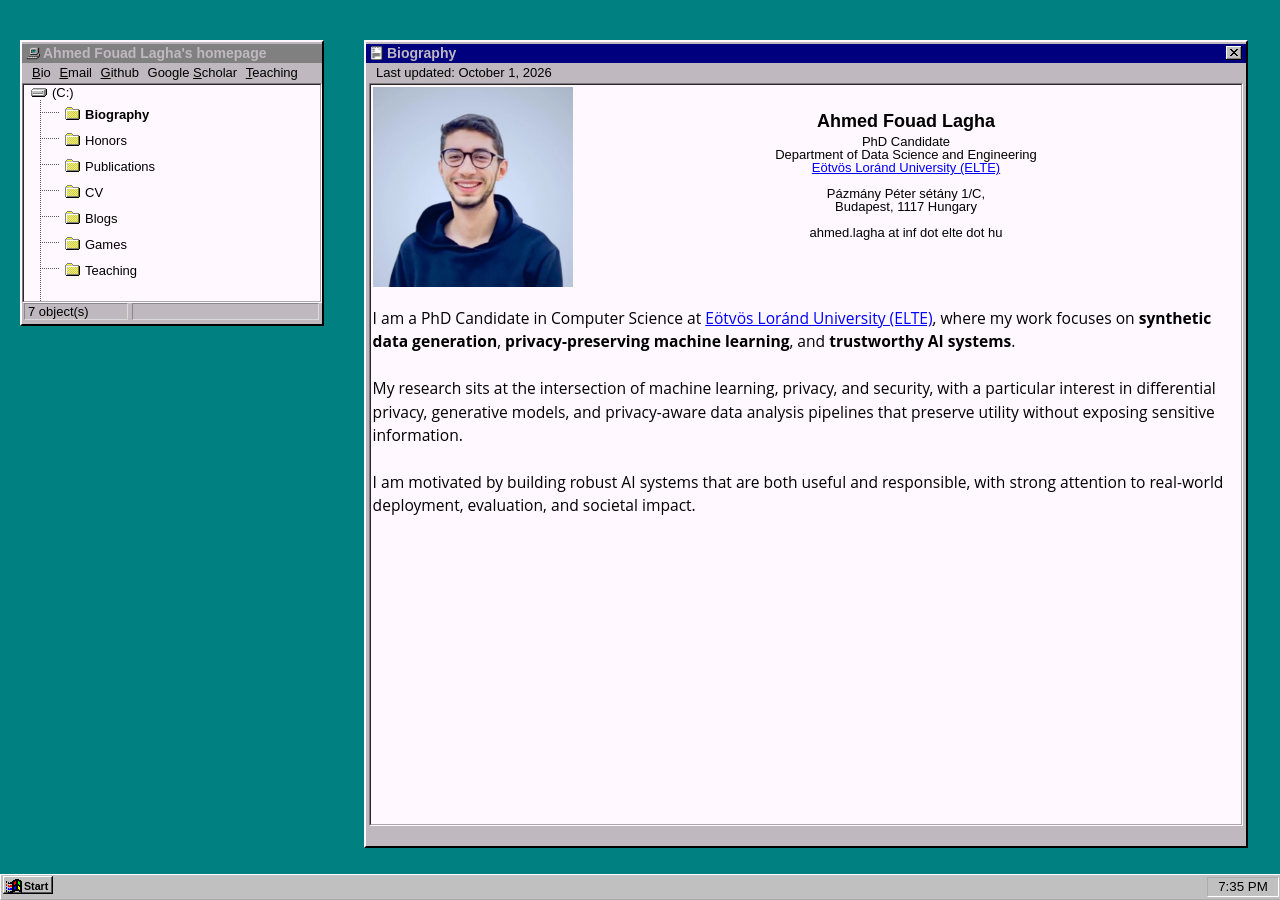
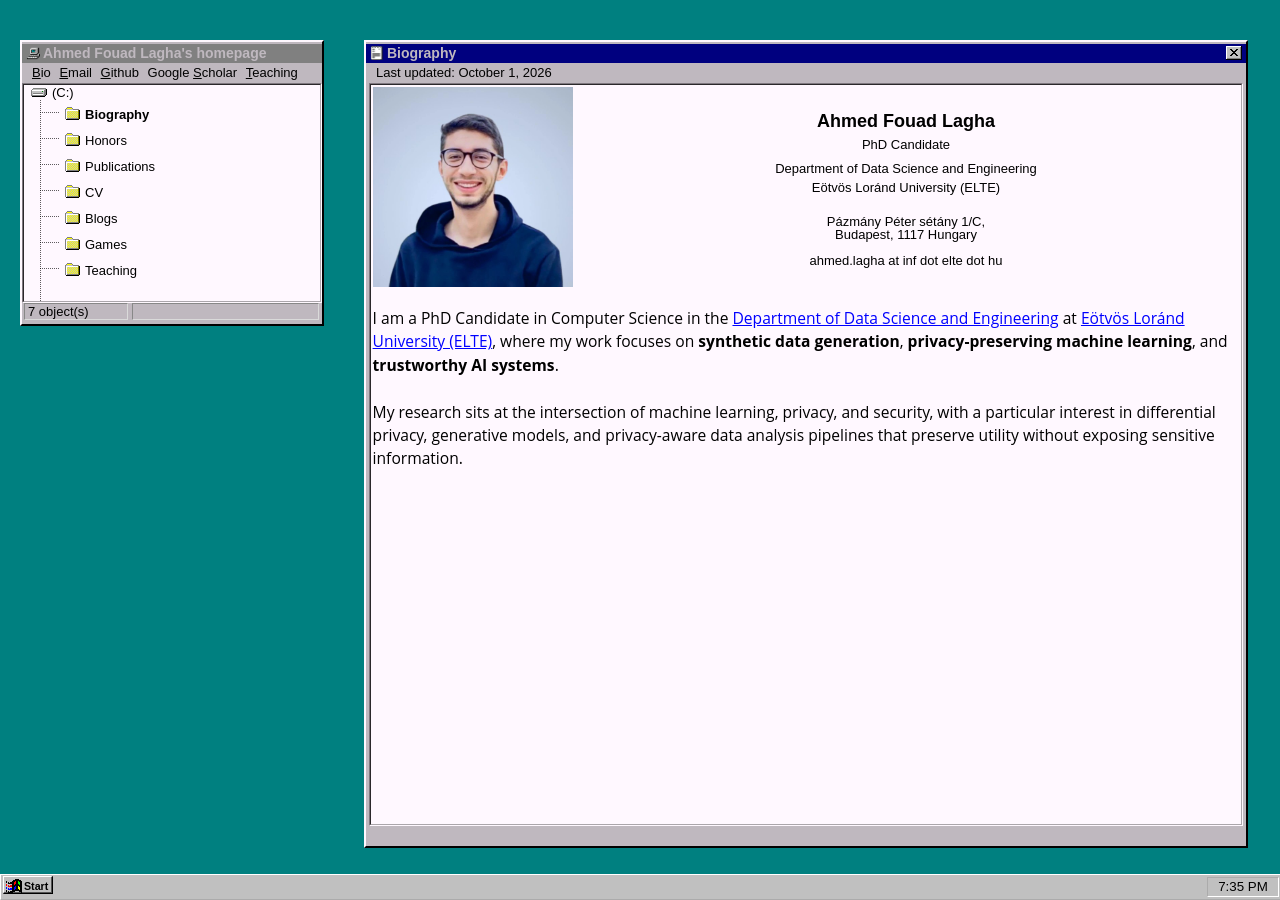
Before and after one commit to ahmed-fouad-lagha/ahmed-fouad-lagha.github.io, a Jekyll site: the page built from pages/bio.html, in a window 1280 px wide. Built offline with Jekyll 4.4.1, drawn with Linux system fonts in a browser that asks for light colours.

Commit message:
content: update bio page to remove hyperlink from university name and enhance spacing in bio section

```diff
--- a/_sass/_page-content.scss
+++ b/_sass/_page-content.scss
@@ -14,6 +14,17 @@
     min-width: 0;
     flex: 1;
     text-align: center;
+
+    /* The reset strips all heading margins, so restore spacing between
+       the name, role, and affiliation lines. */
+    h2, h3 {
+        margin-bottom: 4px;
+    }
+    /* Reset also collapses leading to 1.0, which crowds the two
+       affiliation lines that share one heading. */
+    h3 {
+        line-height: 1.5;
+    }
 }
 
 .bio_statement {
--- a/pages/bio.html
+++ b/pages/bio.html
@@ -10,7 +10,7 @@ permalink: /bio/
         <h2>Ahmed Fouad Lagha</h2>
         <h3>PhD Candidate</h3>
         <h3>Department of Data Science and Engineering<br />
-        <a href="https://www.elte.hu/en/" target="_blank" rel="noopener noreferrer">Eötvös Loránd University (ELTE)</a></h3><br />
+        Eötvös Loránd University (ELTE)</h3><br />
         Pázmány Péter sétány 1/C,<br />
         Budapest, 1117 Hungary<br /><br />
         ahmed.lagha at inf dot elte dot hu <br />
@@ -18,10 +18,8 @@ permalink: /bio/
 </div>
 <div class="bio_statement">
     <p>
-        I am a PhD Candidate in Computer Science at <a href="https://www.elte.hu/en/" target="_blank" rel="noopener noreferrer">Eötvös Loránd University (ELTE)</a>, where my work focuses on <strong>synthetic data generation</strong>, <strong>privacy-preserving machine learning</strong>, and <strong>trustworthy AI systems</strong>.<br/><br/>
+        I am a PhD Candidate in Computer Science in the <a href="https://dse.inf.elte.hu/en/" target="_blank" rel="noopener noreferrer">Department of Data Science and Engineering</a> at <a href="https://www.elte.hu/en/" target="_blank" rel="noopener noreferrer">Eötvös Loránd University (ELTE)</a>, where my work focuses on <strong>synthetic data generation</strong>, <strong>privacy-preserving machine learning</strong>, and <strong>trustworthy AI systems</strong>.<br/><br/>
 
         My research sits at the intersection of machine learning, privacy, and security, with a particular interest in differential privacy, generative models, and privacy-aware data analysis pipelines that preserve utility without exposing sensitive information.<br/><br/>
-
-        I am motivated by building robust AI systems that are both useful and responsible, with strong attention to real-world deployment, evaluation, and societal impact.
     </p>
 </div>
```
